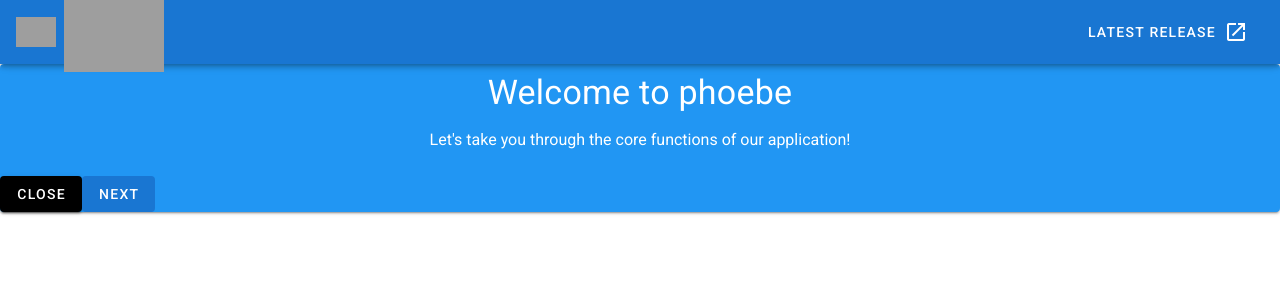
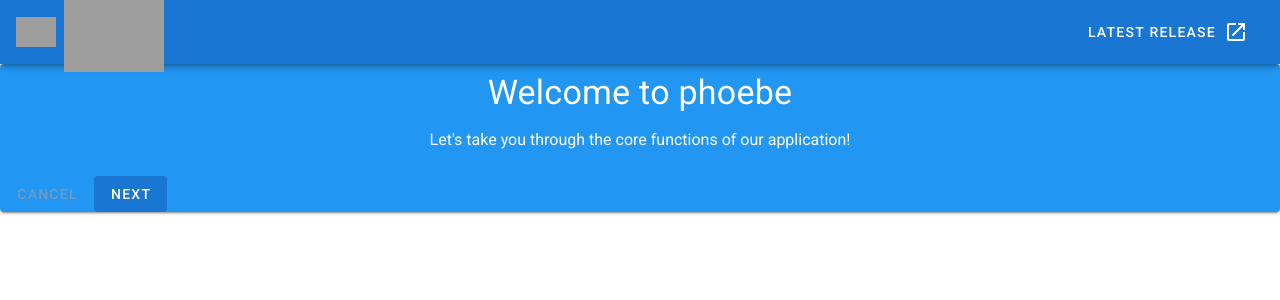
Before and after one commit to paullaster/inappguide, a Vue app: page / in a window 1280 px wide. Shown: the top 300 px of the page. Built offline with nearby package versions, Linux system fonts and the light colour scheme; grey boxes are pictures that could not be loaded.

Commit message:
add files

```diff
--- a/src/components/GuideCard.vue
+++ b/src/components/GuideCard.vue
@@ -10,9 +10,13 @@
                 <p class="pa-2 d-flex justify-center">
                     {{ info }}
                 </p>
-                <v-btn class="black white--text">
-                    close
+                <v-btn
+                color="grey"
+                plain
+                 >
+                    cancel
                 </v-btn>
+
                 <v-btn depressed color="primary">
                     next
                 </v-btn>
```
